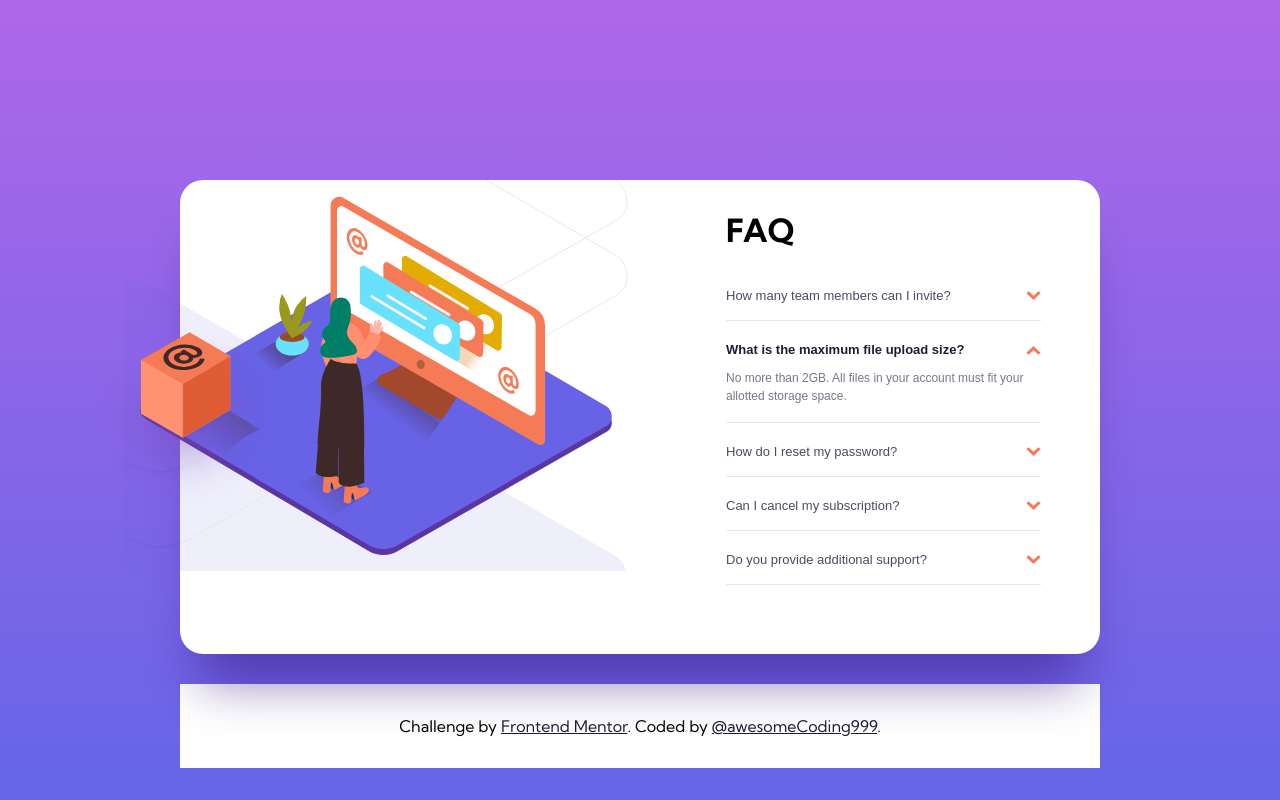
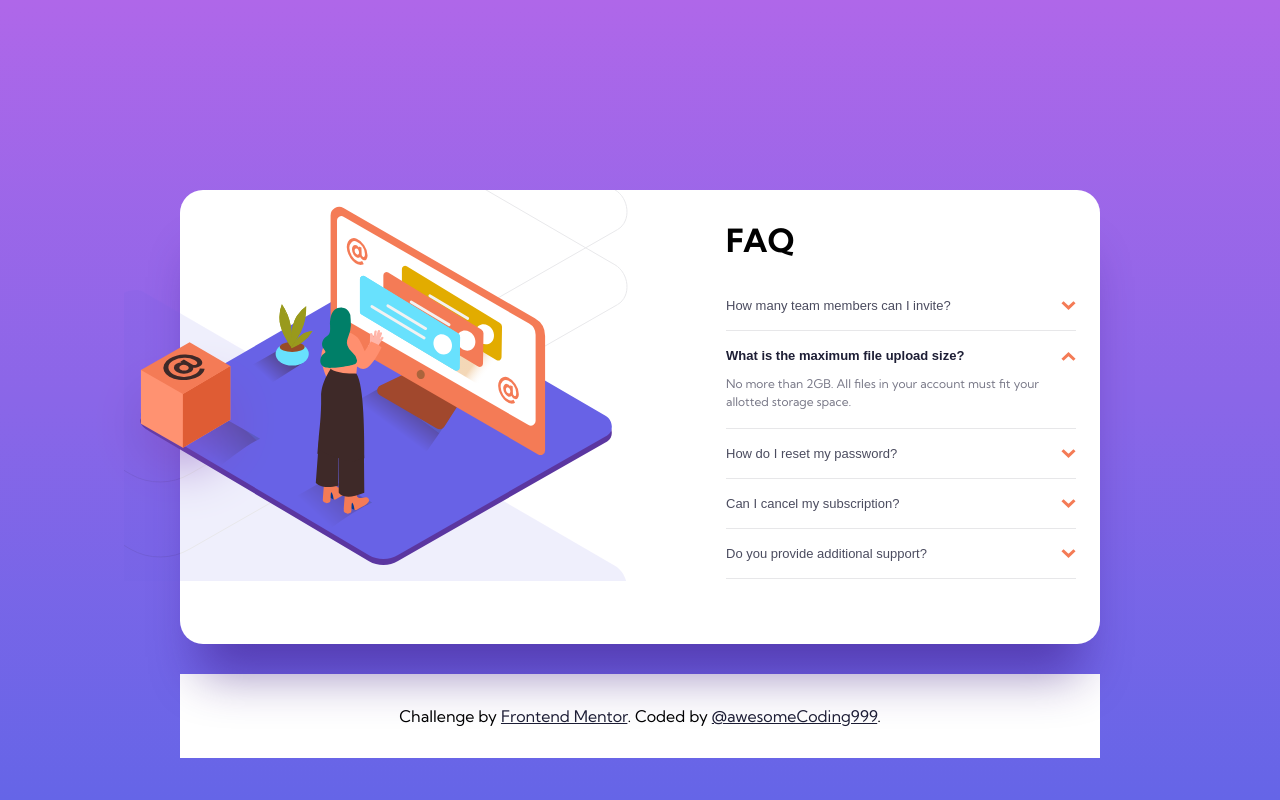
Before and after one commit to awesomeCoding999/frontend-mentor-faq-card, a React (Vite) app: page / in a window 1280 px wide. Built offline with nearby package versions, Linux system fonts and the light colour scheme.

Commit message:
fix: button

```diff
--- a/src/components/faq-card/FAQCard.tsx
+++ b/src/components/faq-card/FAQCard.tsx
@@ -37,15 +37,16 @@ export const FAQCard = () => {
           <ul className="faq-items">
             {faqList.map(({ id, question, answer }) => (
               <li className="faq" key={id}>
-                <button className="arrow-btn" id={id} onClick={toggleAnswer}>
                 <div className="question-container">
-                    <p
-                      className={`question ${
+                  <button
+                    className={`question arrow-btn ${
                       activeFAQ === id ? "active-question" : ""
                     }`}
+                    id={id}
+                    onClick={toggleAnswer}
                   >
                     {question}
-                    </p>
+                  </button>
 
                   <img
                     className={`arrow-icon ${
@@ -63,7 +64,6 @@ export const FAQCard = () => {
                   {answer}
                 </p>
                 <hr className="divider" />
-                </button>
               </li>
             ))}
           </ul>
```
Lines whose indentation alone changed are shown as unchanged.
